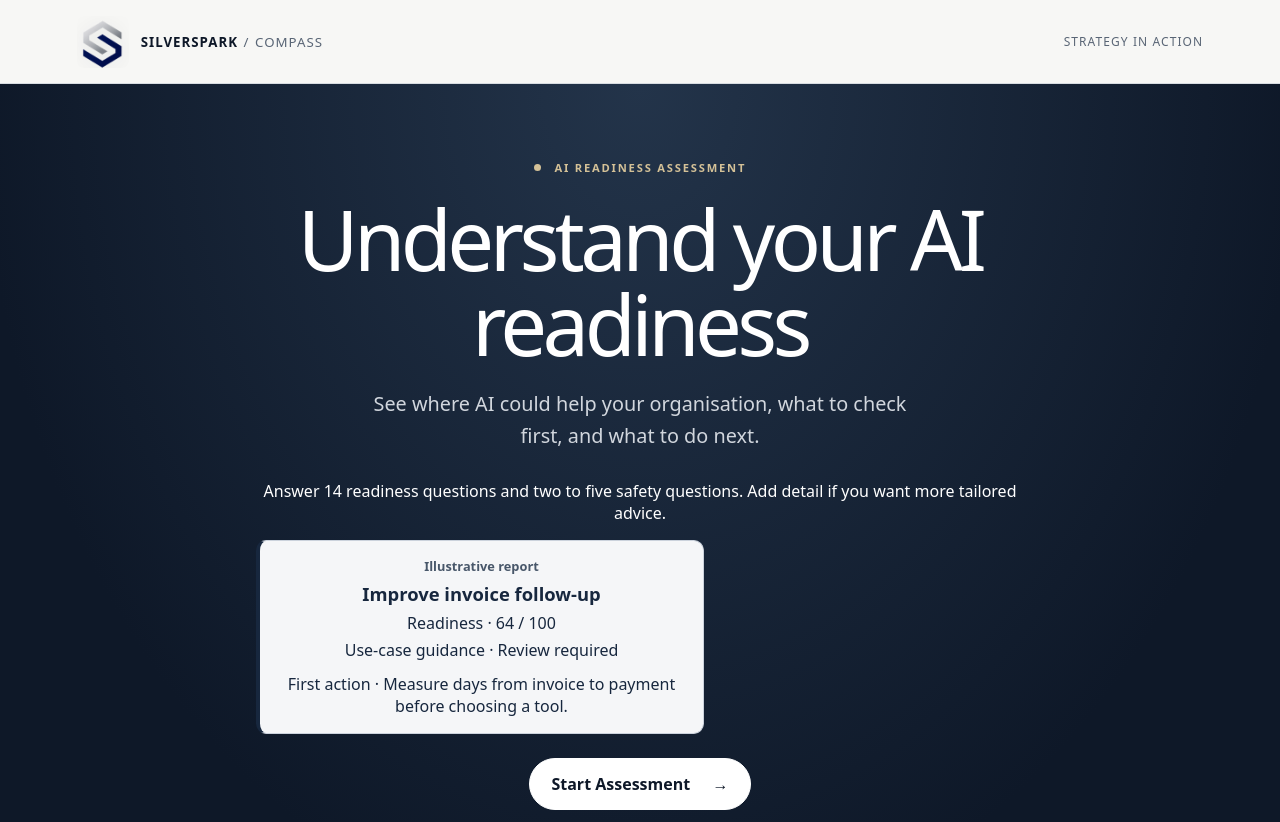
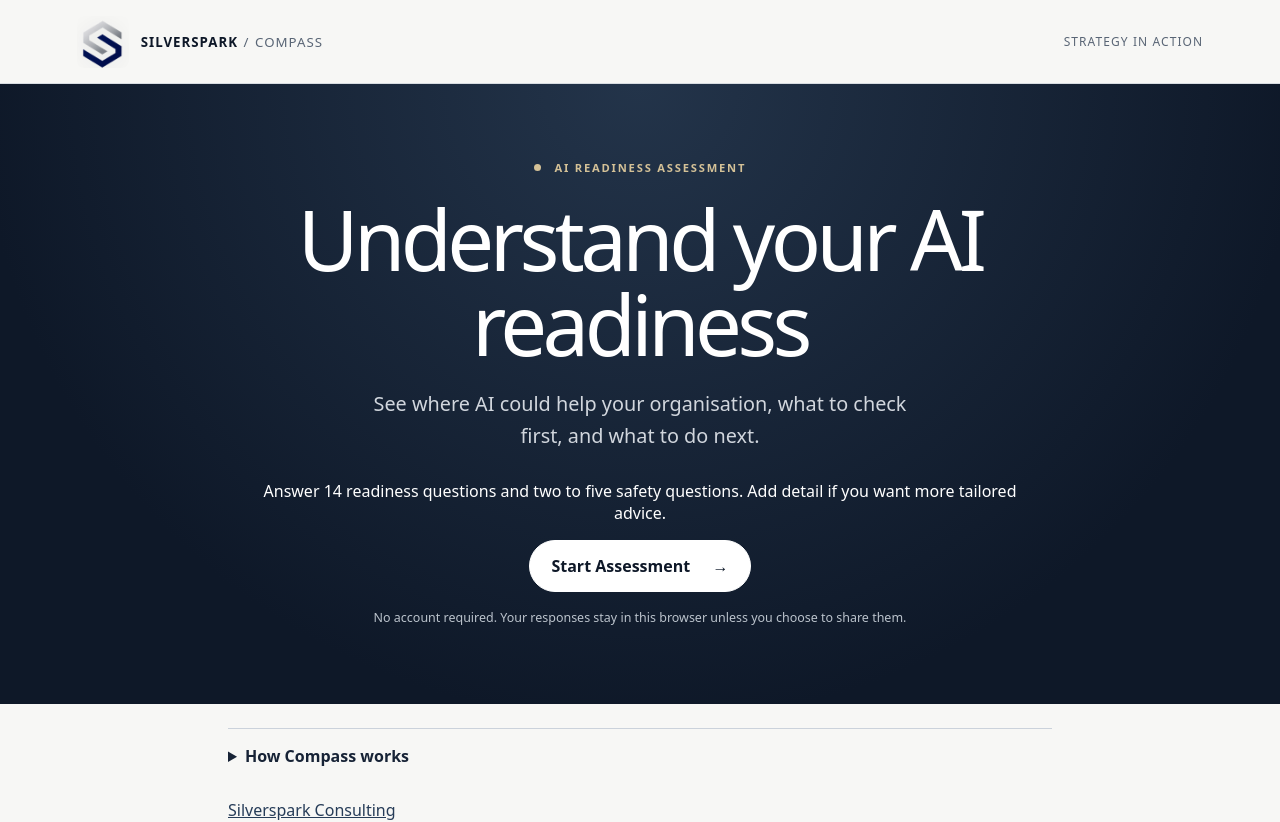
Before and after one commit to jmw-117/compass-web, a React (Vite) app: page / in a window 1280 px wide. Shown: the top 822 px of the page. Built offline with nearby package versions, Linux system fonts and the light colour scheme.

Commit message:
Remove the illustrative report from the assessment landing page

```diff
--- a/index.html
+++ b/index.html
@@ -43,13 +43,6 @@
             See where AI could help your organisation, what to check first, and what to do next.
           </p>
           <p>Answer 14 readiness questions and two to five safety questions. Add detail if you want more tailored advice.</p>
-          <figure class="report-thumbnail">
-            <figcaption>Illustrative report</figcaption>
-            <strong>Improve invoice follow-up</strong>
-            <span>Readiness · 64 / 100</span>
-            <span>Use-case guidance · Review required</span>
-            <p>First action · Measure days from invoice to payment before choosing a tool.</p>
-          </figure>
           <button
             class="primary-link"
             id="take-assessment"
--- a/src/styles/global.css
+++ b/src/styles/global.css
@@ -1715,9 +1715,5 @@ h3 {
   .action-opener { grid-template-columns: 3.25rem minmax(0,1fr); gap: .7rem; }
 }
 
-.report-thumbnail {max-width:28rem; margin:1rem 0 1.5rem; padding:1rem 1.25rem; display:grid; gap:.35rem; background:#f5f6f8; border:1px solid #cbd2dc; border-left:4px solid #17273e; border-radius:.65rem; color:#17273e}
-.report-thumbnail figcaption {font-size:.8rem; font-weight:650; color:#48576a}
-.report-thumbnail strong {font-size:1.15rem}
-.report-thumbnail p {margin:.4rem 0 0}
 .measured-benefit {grid-column:1 / -1}
 .measured-benefit summary {cursor:pointer; font-weight:650}
```
Also changed, not shown: tests/browser-smoke.cjs (+1 -0 lines).
